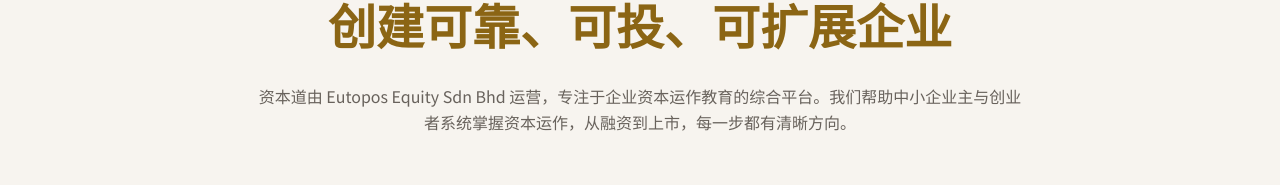
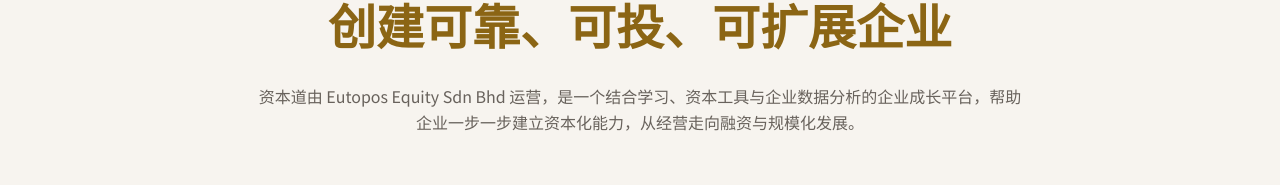
Before and after one commit to Jeffryyew/ZiBendao, a Next.js app: page /about in a window 1280 px wide. Shown: the part 243-428 px from the top of the page. Built offline with nearby package versions, Linux system fonts and the light colour scheme; no server answers.

Commit message:
content: Phase 2-5 ΓÇö courses/community/about text edits, remove emojis

```diff
--- a/src/app/about/page.tsx
+++ b/src/app/about/page.tsx
@@ -19,7 +19,7 @@ const DATA = {
       badge: "关于我们",
       title: "掌握资本之道，",
       title2: "创建可靠、可投、可扩展企业",
-      desc: "资本道由 Eutopos Equity Sdn Bhd 运营，专注于企业资本运作教育的综合平台。我们帮助中小企业主与创业者系统掌握资本运作，从融资到上市，每一步都有清晰方向。",
+      desc: "资本道由 Eutopos Equity Sdn Bhd 运营，是一个结合学习、资本工具与企业数据分析的企业成长平台，帮助企业一步一步建立资本化能力，从经营走向融资与规模化发展。",
     },
     mission: {
       title: "我们的使命",
@@ -175,7 +175,6 @@ export default async function AboutPage() {
       {/* Mission */}
       <section className="py-16 px-4" style={{ backgroundColor: "#EEE9E0" }}>
         <div className="max-w-4xl mx-auto rounded-2xl p-10 text-center" style={{ backgroundColor: "#FFFFFF", border: "1px solid #E0D9CE" }}>
-          <div className="text-3xl mb-4" style={{ color: "#C9A84C" }}></div>
           <h2 className="text-2xl font-bold mb-4" style={{ fontFamily: "var(--font-display)", color: "#1C1814" }}>{d.mission.title}</h2>
           <p className="text-sm leading-loose max-w-2xl mx-auto" style={{ color: "#68625C" }}>
             {d.mission.desc.split(d.mission.highlight).map((part, i, arr) => (
@@ -233,7 +232,6 @@ export default async function AboutPage() {
           <div className="grid md:grid-cols-3 gap-5">
             {d.testimonials.items.map((t) => (
               <div key={t.name} className="rounded-2xl p-6" style={{ backgroundColor: "#FFFFFF", border: "1px solid #E0D9CE" }}>
-                <div className="text-lg mb-4" style={{ color: "#C9A84C" }}></div>
                 <p className="text-sm leading-relaxed mb-5" style={{ color: "#68625C" }}>{t.quote}</p>
                 <div>
                   <div className="font-semibold text-sm" style={{ color: "#1C1814" }}>{t.name}</div>
--- a/src/app/community/page.tsx
+++ b/src/app/community/page.tsx
@@ -64,7 +64,7 @@ const DATA = {
     },
     cta: {
       title: "准备好加入了吗？",
-      desc: "注册免费账户，即可进入学员专属社群，开启你的资本成长之旅。",
+      desc: "注册账户，即可进入学员专属社群，开启你的资本成长之旅。",
       primary: "注册 →",
       secondary: "联系顾问",
     },
```
